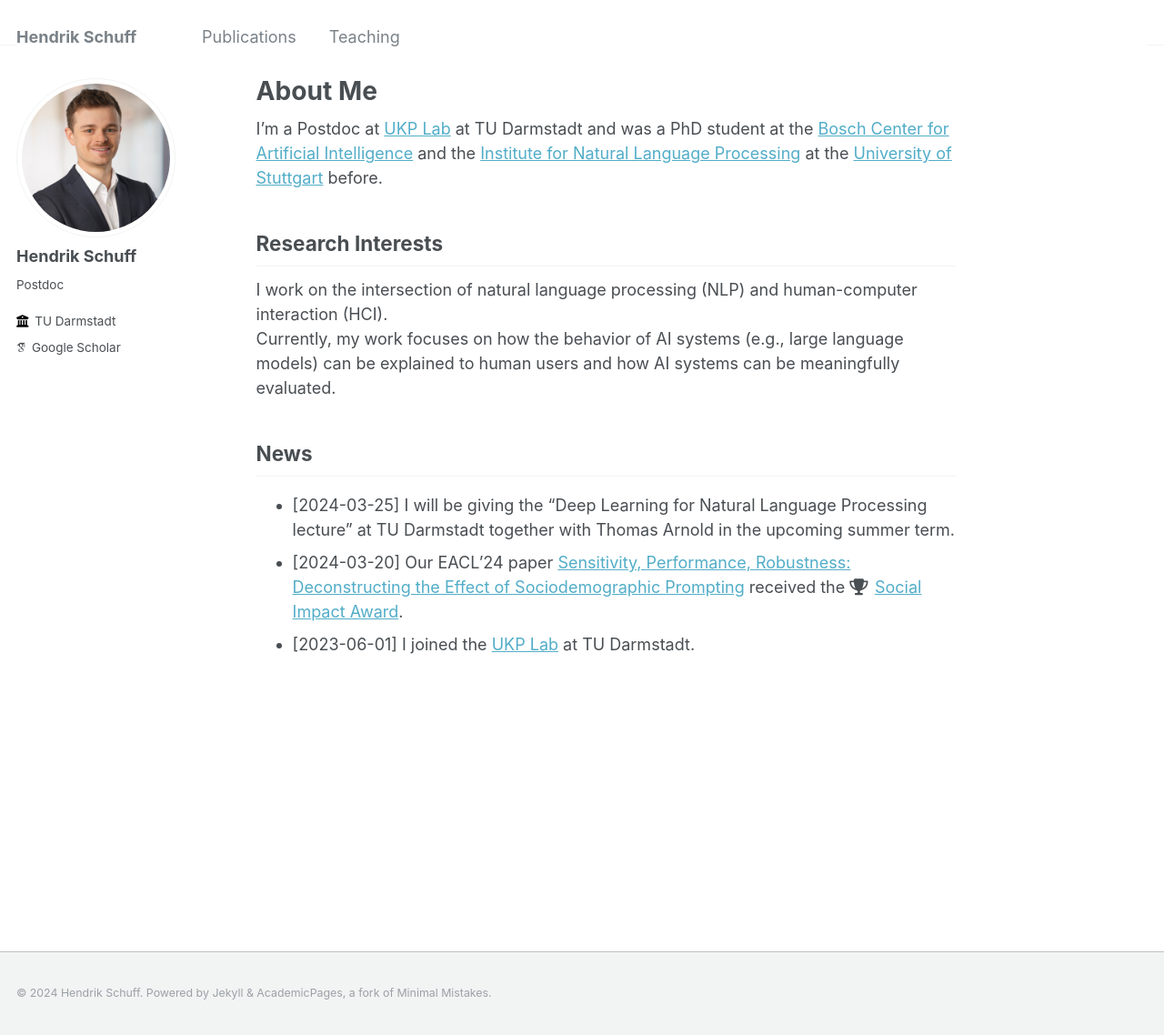
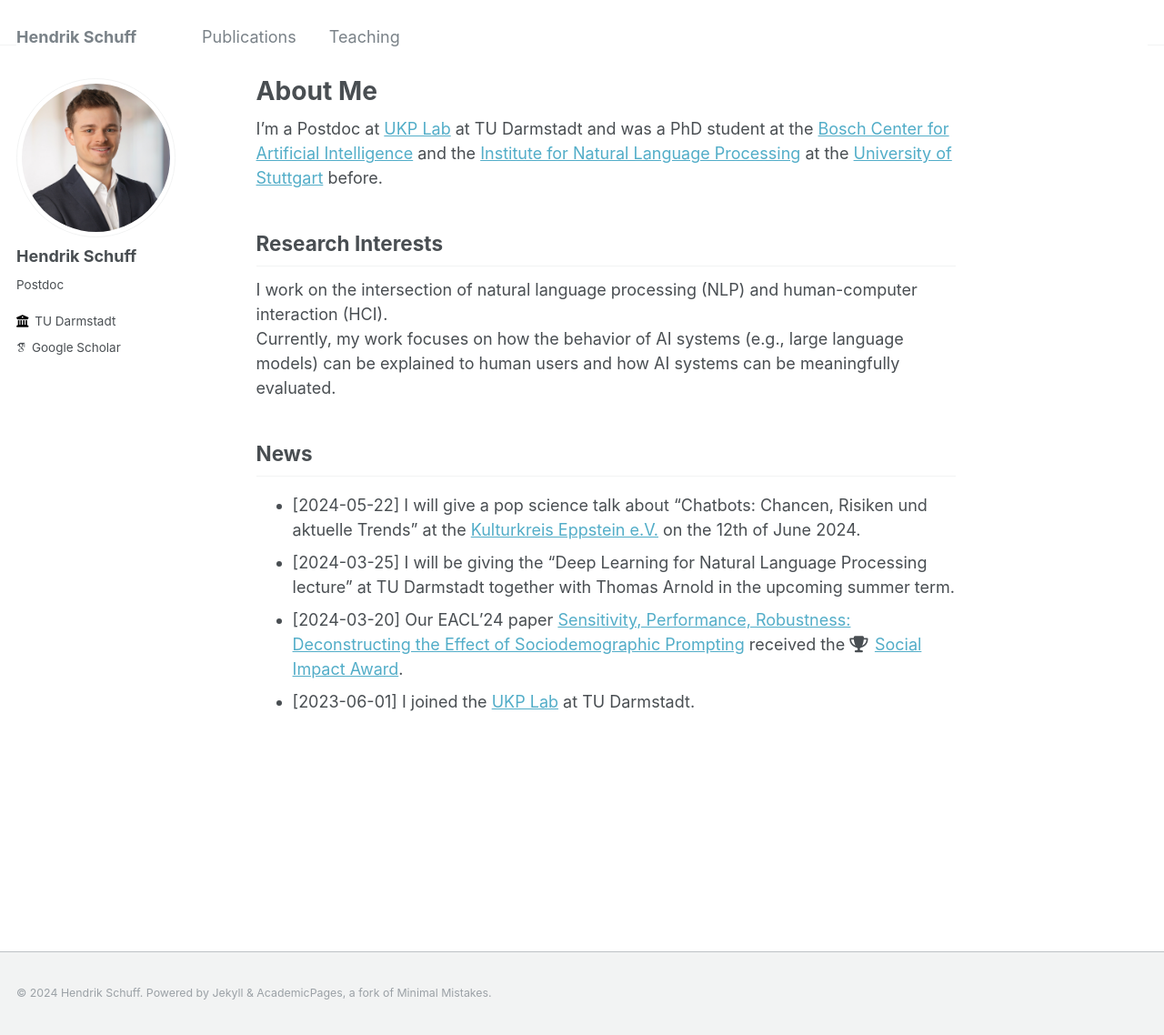
Before and after one commit to hschuff/hschuff.github.io, a Jekyll site: the page built from _pages/about.md, in a window 1280 px wide and 1138 px high. Shown: the whole window at 91% size. Built offline with Jekyll 4.4.1, drawn with Linux system fonts in a browser that asks for light colours; some web fonts are replaced.

Commit message:
added pop science talk announcement

```diff
--- a/_pages/about.md
+++ b/_pages/about.md
@@ -17,6 +17,7 @@ Currently, my work focuses on how the behavior of AI systems (e.g., large langua
 users and how AI systems can be meaningfully evaluated.
 
 ## News
+* [2024-05-22] I will give a pop science talk about "Chatbots: Chancen, Risiken und aktuelle Trends" at the [Kulturkreis Eppstein e.V.](https://www.kk-eppstein.de/wissenschaftundtechnik) on the 12th of June 2024.
 * [2024-03-25] I will be giving the "Deep Learning for Natural Language Processing lecture" at TU Darmstadt together with Thomas Arnold in the upcoming summer term.
 * [2024-03-20] Our EACL'24 paper [Sensitivity, Performance, Robustness: Deconstructing the Effect of Sociodemographic Prompting](https://aclanthology.org/2024.eacl-long.159/) received the <i class="fas fa-fw fa-trophy icon-pad-right" aria-hidden="true"></i> [Social Impact Award](https://2024.eacl.org/program/best-paper/).
 * [2023-06-01] I joined the [UKP Lab](https://www.informatik.tu-darmstadt.de/ukp/ukp_home/index.en.jsp) at TU Darmstadt.
```
